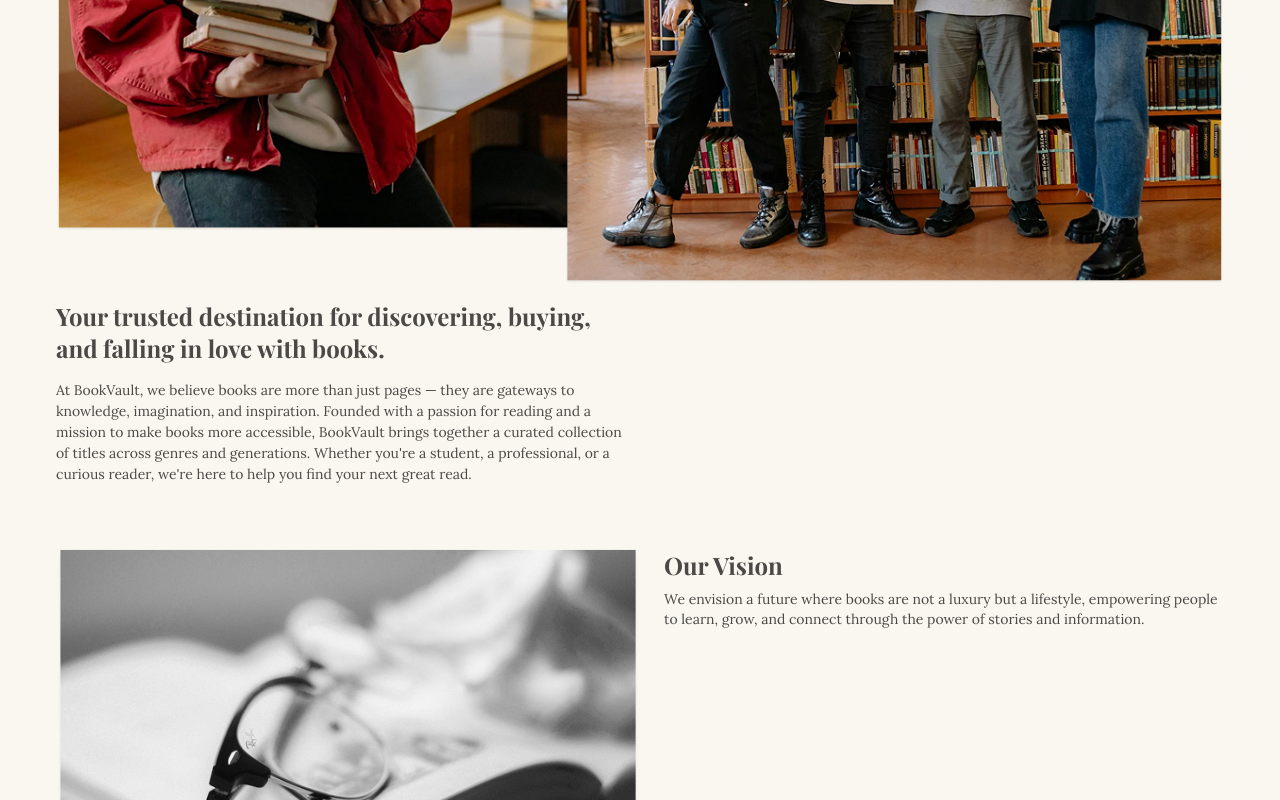
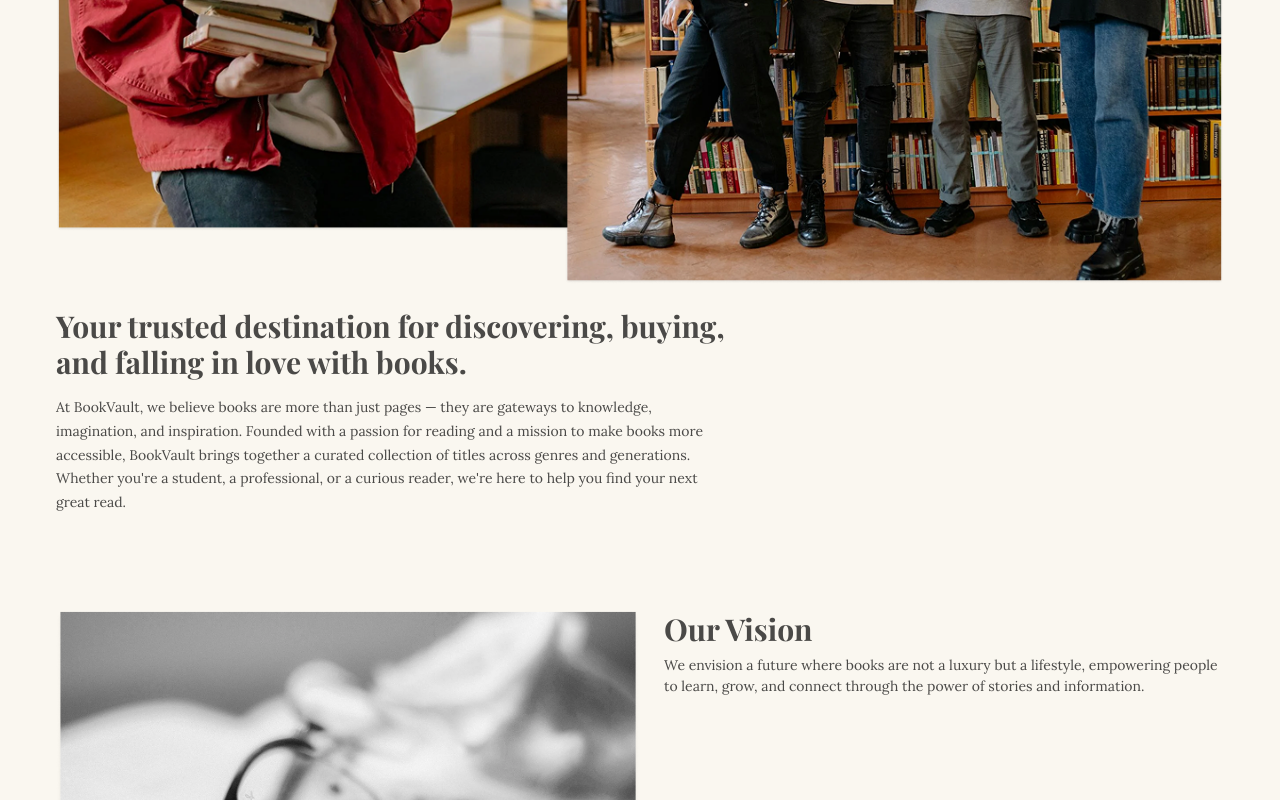
Before and after one commit to gjyannDev/book-vault, a React (Vite) app: page /about in a window 1280 px wide. Shown: the part 621-1421 px from the top of the page. Built offline with nearby package versions, Linux system fonts and the light colour scheme.

Commit message:
chore: add responsive design on laptop size 1024

```diff
--- a/src/pages/AboutPage.tsx
+++ b/src/pages/AboutPage.tsx
@@ -4,19 +4,19 @@
 
 export default function AboutPage() {
   return (
-    <div className="text-[var(--primary-text)] mb-14">
+    <div className="text-[var(--primary-text)] mb-14 lg:mb-20">
       <h1 className="font-playfair-bold text-3xl py-6 md:text-4xl md:py-8">
         ABOUT US
       </h1>
-      <div className="flex flex-col gap-16">
-        <div className="flex flex-col gap-4">
+      <div className="flex flex-col gap-16 lg:gap-24">
+        <div className="flex flex-col gap-4 lg:gap-6">
           <img src={aboutUsImage} className="" />
           <div className="flex flex-col gap-4">
-            <h1 className="font-playfair-bold text-xl md:text-2xl md:max-w-xl">
+            <h1 className="font-playfair-bold text-xl md:text-2xl md:max-w-xl lg:text-3xl lg:max-w-2xl">
               Your trusted destination for discovering, buying, and falling in
               love with books.
             </h1>
-            <p className="font-lora-regular text-sm leading-[1.5] md:text-md md:max-w-xl">
+            <p className="font-lora-regular text-sm leading-[1.5] md:text-md md:max-w-xl lg:max-w-2xl lg:leading-[1.7]">
               At BookVault, we believe books are more than just pages — they are
               gateways to knowledge, imagination, and inspiration. Founded with
               a passion for reading and a mission to make books more accessible,
@@ -31,8 +31,8 @@
           <div className="flex flex-col gap-2 md:flex-row md:gap-6">
             <img src={visionImage} className="md:w-1/2 md:block" />
             <div className="flex flex-col md:w-1/2 md:gap-2">
-              <h1 className="font-playfair-bold text-xl md:text-2xl">Our Vision</h1>
-              <p className="font-lora-regular text-sm">
+              <h1 className="font-playfair-bold text-xl md:text-2xl lg:text-3xl">Our Vision</h1>
+              <p className="font-lora-regular text-sm lg:text-md lg:leading-[1.5]">
                 We envision a future where books are not a luxury but a
                 lifestyle, empowering people to learn, grow, and connect through
                 the power of stories and information.
@@ -42,8 +42,8 @@
           <div className="flex flex-col gap-2 md:flex-row-reverse">
             <img src={missionImage} className="md:w-1/2 md:block" />
             <div className="flex flex-col md:w-1/2 md:gap-2">
-              <h1 className="font-playfair-bold text-xl md:text-2xl">Our Mission</h1>
-              <p className="font-lora-regular text-sm">
+              <h1 className="font-playfair-bold text-xl md:text-2xl lg:text-3xl">Our Mission</h1>
+              <p className="font-lora-regular text-sm lg:text-md lg-leading-[1.5]">
                 We envision a future where books are not a luxury but a
                 lifestyle, empowering people to learn, grow, and connect through
                 the power of stories and information.
```
